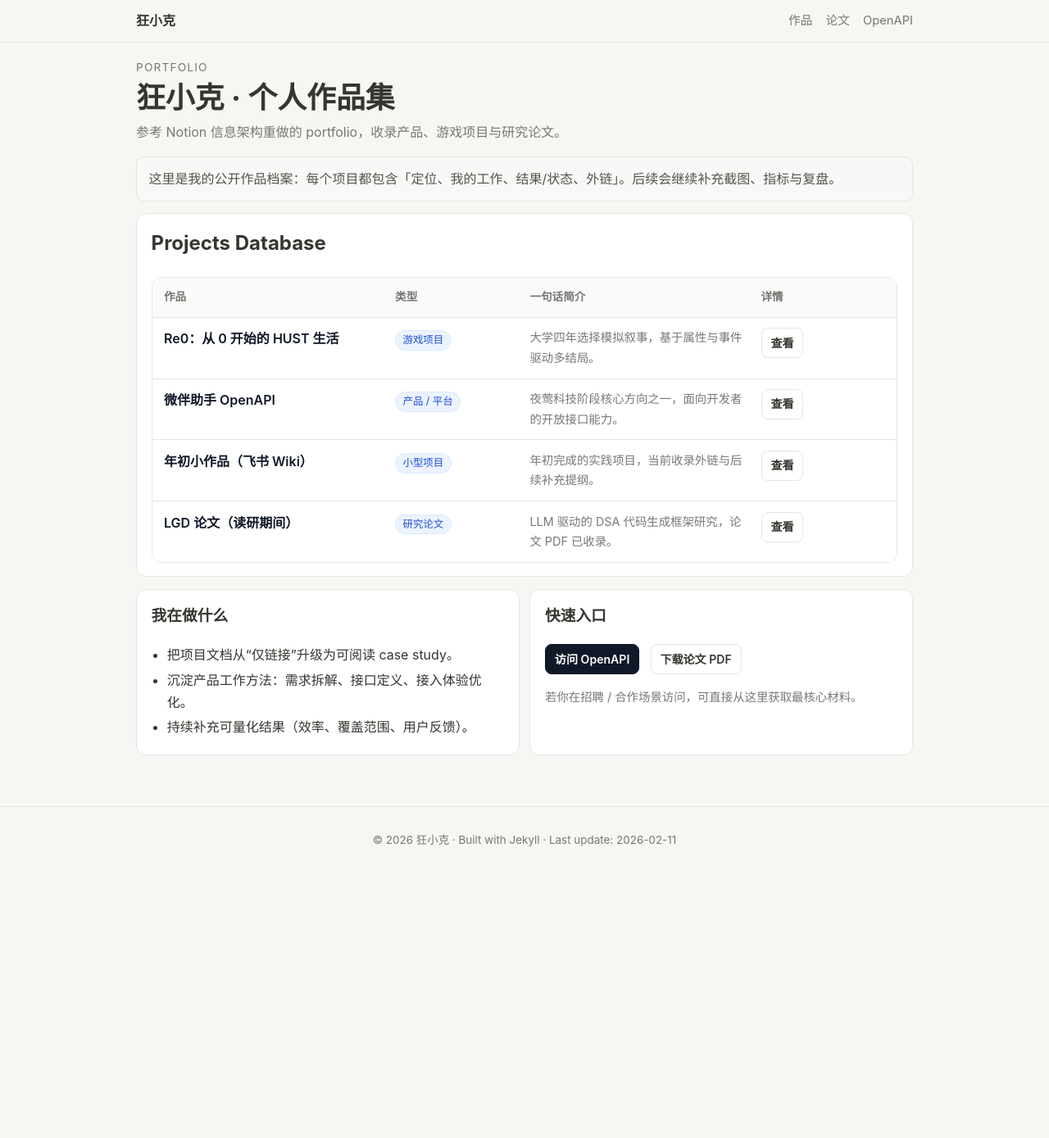
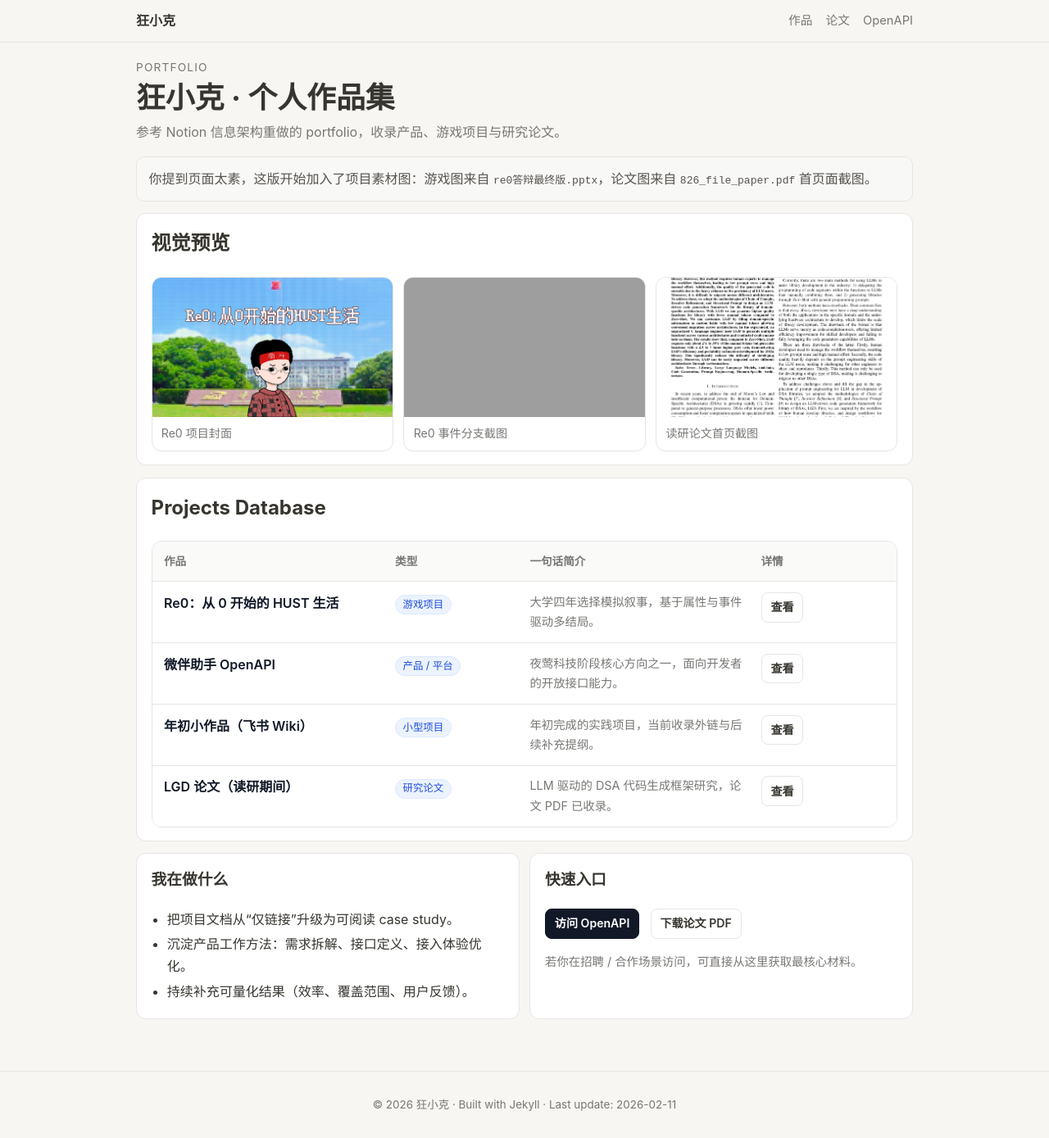
Before and after one commit to KurosawaGeeker/KurosawaKe.github.io, a Jekyll site: the page built from index.md, in a window 1280 px wide and 1389 px high. Shown: the whole window at 82% size. Built offline with Jekyll 4.4.1, drawn with Linux system fonts in a browser that asks for light colours; grey boxes are pictures that could not be loaded.

Commit message:
Add extracted screenshots and image galleries to portfolio

```diff
--- a/assets/css/notion.css
+++ b/assets/css/notion.css
@@ -236,3 +236,98 @@ a:hover {
     grid-template-columns: 1fr;
   }
 }
+
+
+.preview-grid {
+  display: grid;
+  grid-template-columns: repeat(3, minmax(0, 1fr));
+  gap: 0.8rem;
+}
+
+.preview-card {
+  display: block;
+  border: 1px solid var(--border);
+  border-radius: 12px;
+  overflow: hidden;
+  background: #fff;
+}
+
+.preview-card img {
+  width: 100%;
+  height: 170px;
+  object-fit: cover;
+  display: block;
+}
+
+.preview-card p {
+  margin: 0;
+  padding: 0.55rem 0.7rem;
+  color: var(--muted);
+  font-size: 0.88rem;
+}
+
+.cover-photo {
+  margin: 0.4rem 0 0.8rem;
+  border: 1px solid var(--border);
+  border-radius: 12px;
+  overflow: hidden;
+  background: #fff;
+}
+
+.cover-photo img {
+  width: 100%;
+  display: block;
+}
+
+.cover-photo figcaption {
+  margin: 0;
+  padding: 0.55rem 0.7rem;
+  color: var(--muted);
+  font-size: 0.84rem;
+  border-top: 1px solid var(--border);
+}
+
+.paper-shot img {
+  max-height: 540px;
+  width: auto;
+  max-width: 100%;
+  margin: 0 auto;
+}
+
+.image-grid {
+  display: grid;
+  grid-template-columns: repeat(2, minmax(0, 1fr));
+  gap: 0.75rem;
+}
+
+.image-grid figure {
+  margin: 0;
+  border: 1px solid var(--border);
+  border-radius: 12px;
+  overflow: hidden;
+  background: #fff;
+}
+
+.image-grid img {
+  width: 100%;
+  aspect-ratio: 16 / 9;
+  object-fit: cover;
+  display: block;
+}
+
+.image-grid figcaption {
+  padding: 0.45rem 0.65rem;
+  color: var(--muted);
+  font-size: 0.82rem;
+  border-top: 1px solid var(--border);
+}
+
+@media (max-width: 860px) {
+  .preview-grid {
+    grid-template-columns: 1fr;
+  }
+
+  .image-grid {
+    grid-template-columns: 1fr;
+  }
+}
--- a/index.md
+++ b/index.md
@@ -6,8 +6,26 @@ cover_subtitle: 参考 Notion 信息架构重做的 portfolio，收录产品、
 ---
 
 <div class="page-card callout">
-  <p>这里是我的公开作品档案：每个项目都包含「定位、我的工作、结果/状态、外链」。后续会继续补充截图、指标与复盘。</p>
+  <p>你提到页面太素，这版开始加入了项目素材图：游戏图来自 <code>re0答辩最终版.pptx</code>，论文图来自 <code>826_file_paper.pdf</code> 首页面截图。</p>
 </div>
+
+<section class="page-card">
+  <h2>视觉预览</h2>
+  <div class="preview-grid">
+    <a class="preview-card" href="{{ '/projects/re0-hust-life' | relative_url }}">
+      <img src="{{ '/assets/images/re0/cover.png' | relative_url }}" alt="Re0 封面图" loading="lazy" />
+      <p>Re0 项目封面</p>
+    </a>
+    <a class="preview-card" href="{{ '/projects/re0-hust-life' | relative_url }}">
+      <img src="{{ '/assets/images/re0/event-boar.png' | relative_url }}" alt="Re0 事件截图" loading="lazy" />
+      <p>Re0 事件分支截图</p>
+    </a>
+    <a class="preview-card" href="{{ '/projects/research-paper' | relative_url }}">
+      <img src="{{ '/assets/images/paper/paper-page1.png' | relative_url }}" alt="论文首页截图" loading="lazy" />
+      <p>读研论文首页截图</p>
+    </a>
+  </div>
+</section>
 
 <section class="page-card">
   <h2>Projects Database</h2>
```
Also changed, not shown: projects/re0-hust-life.md (+13 -6 lines), projects/research-paper.md (+4 -0 lines), assets/images/paper/paper-page1.png (added), assets/images/re0/cover.png (added), assets/images/re0/ending-job.png (added), assets/images/re0/ending-kaoyan.png (added), assets/images/re0/ending-startup.png (added), assets/images/re0/scene-dorm-ui.png (added), assets/images/re0/scene-gate.png (added), 1 other file.
